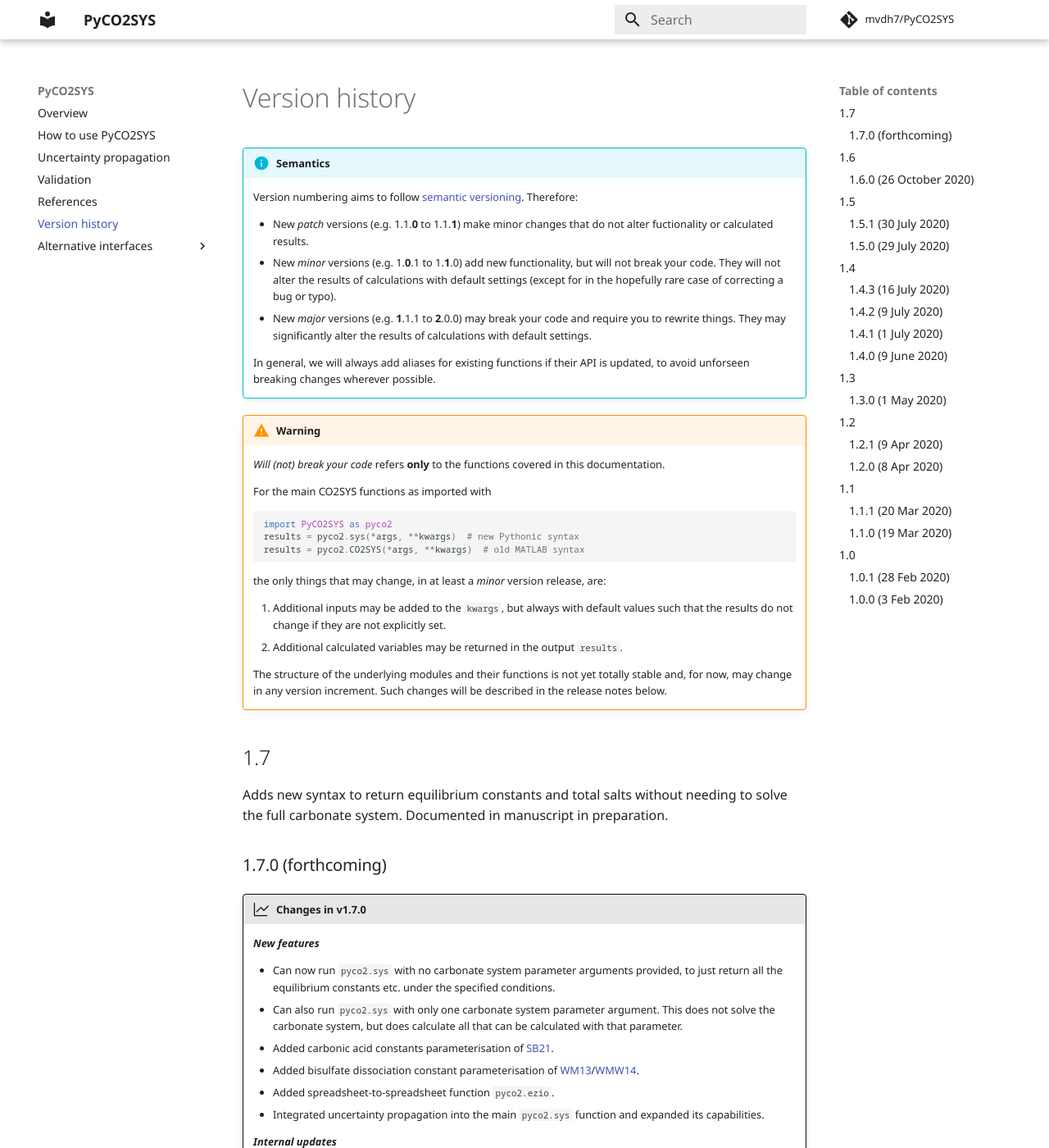
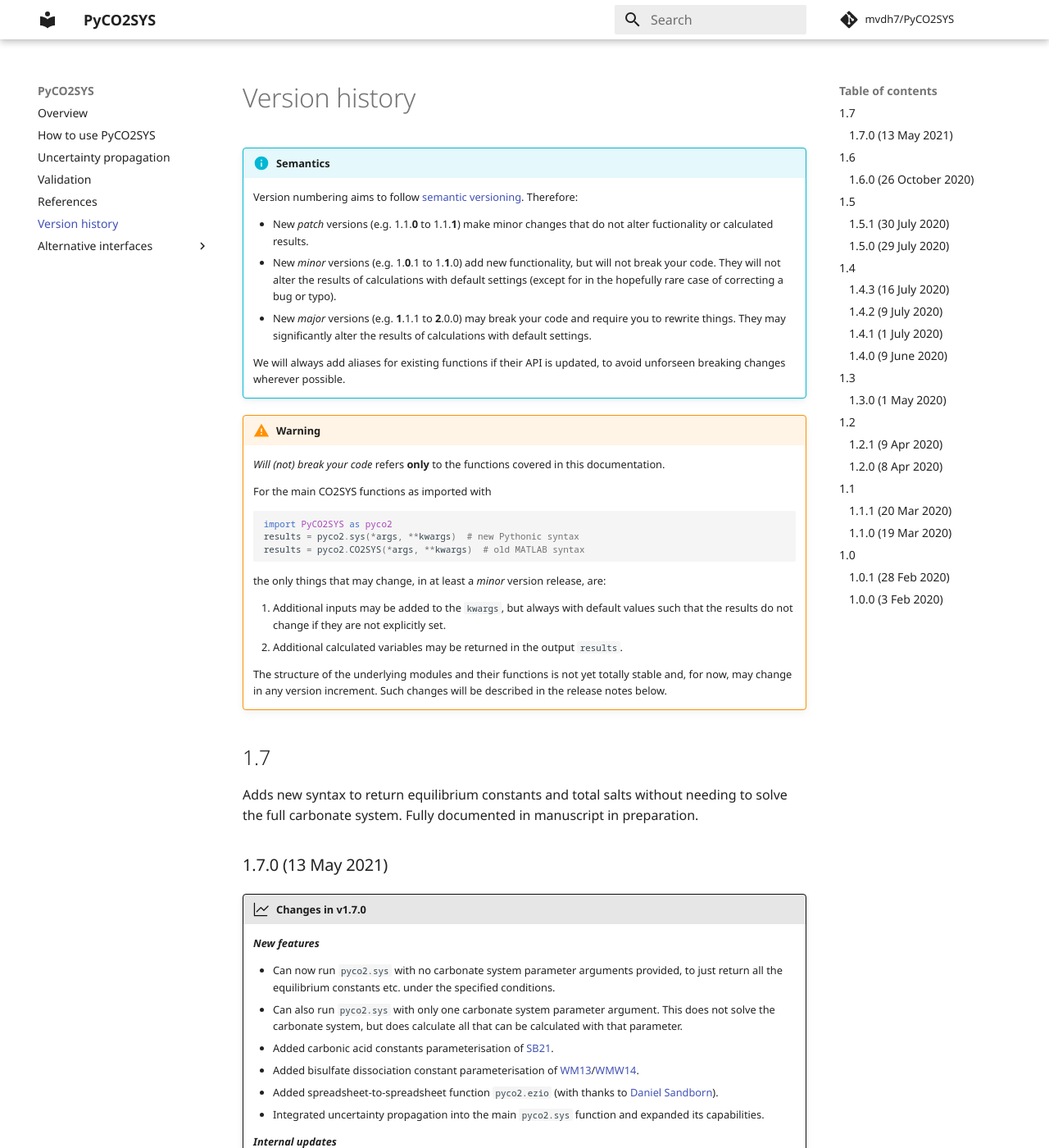
Before and after one commit to mvdh7/PyCO2SYS, an MkDocs documentation site: the page built from docs/versions.md, in a window 1280 px wide and 1400 px high. Shown: the whole window at 82% size. Built offline with MkDocs 1.6.1 and Material for MkDocs 9.7.7, drawn with Linux system fonts in a browser that asks for light colours; formulas are drawn with MathJax 3; comment, search, counter and statistics services are not loaded.

Commit message:
Add v1.7.0 release date

```diff
--- a/docs/versions.md
+++ b/docs/versions.md
@@ -7,7 +7,7 @@
       * New *minor* versions (e.g. 1.**0**.1 to 1.**1**.0) add new functionality, but will not break your code.  They will not alter the results of calculations with default settings (except for in the hopefully rare case of correcting a bug or typo).
       * New *major* versions (e.g. **1**.1.1 to **2**.0.0) may break your code and require you to rewrite things.  They may significantly alter the results of calculations with default settings.
 
-    In general, we will always add aliases for existing functions if their API is updated, to avoid unforseen breaking changes wherever possible.
+    We will always add aliases for existing functions if their API is updated, to avoid unforseen breaking changes wherever possible.
 
 !!! warning
     *Will (not) break your code* refers **only** to the functions covered in this documentation.
@@ -29,9 +29,9 @@
 
 ## 1.7
 
-Adds new syntax to return equilibrium constants and total salts without needing to solve the full carbonate system.  Documented in manuscript in preparation.
+Adds new syntax to return equilibrium constants and total salts without needing to solve the full carbonate system.  Fully documented in manuscript in preparation.
 
-### 1.7.0 (forthcoming)
+### 1.7.0 (13 May 2021)
 
 !!! new-version "Changes in v1.7.0"
 
@@ -41,7 +41,7 @@ Adds new syntax to return equilibrium constants and total salts without needing
     * Can also run `pyco2.sys` with only one carbonate system parameter argument.  This does not solve the carbonate system, but does calculate all that can be calculated with that parameter.
     * Added carbonic acid constants parameterisation of [SB21](../refs/#s).
     * Added bisulfate dissociation constant parameterisation of [WM13](../refs/#w)/[WMW14](../refs/#w).
-    * Added spreadsheet-to-spreadsheet function `pyco2.ezio`.
+    * Added spreadsheet-to-spreadsheet function `pyco2.ezio` (with thanks to [Daniel Sandborn](https://github.com/d-sandborn)).
     * Integrated uncertainty propagation into the main `pyco2.sys` function and expanded its capabilities.
 
     ***Internal updates***
```
